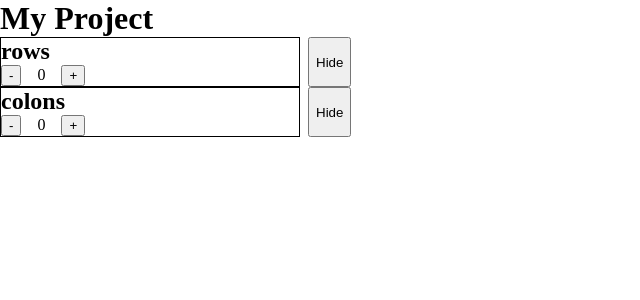
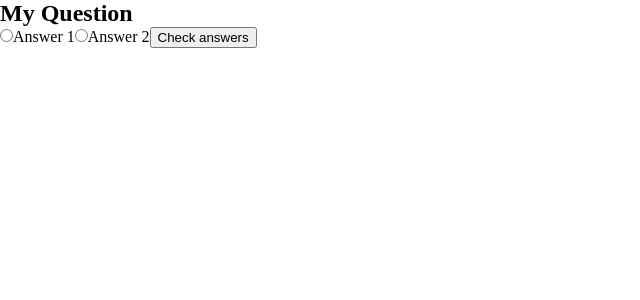
Before and after one commit to Liene31/react-exercise, a React (Vite) app: page / in a window 1280 px wide. Shown: the top 300 px of the page, without its empty margins (0-640 px from the left). Built offline with nearby package versions, Linux system fonts and the light colour scheme.

Commit message:
add radio test for form

```diff
--- a/src/App.jsx
+++ b/src/App.jsx
@@ -2,6 +2,7 @@ import { Calculator } from "./Calculator.jsx";
 import { filmData } from "./data.js";
 import { Movie } from "./Movie.jsx";
 import { Project } from "./Project.jsx";
+import { Radio } from "./Radio.jsx";
 
 function App() {
   return (
@@ -11,7 +12,8 @@ function App() {
     //   })}
     // </div>
     // <Calculator />
-    <Project />
+    // <Project />
+    <Radio />
   );
 }
 
--- /dev/null
+++ b/src/Radio.jsx
@@ -0,0 +1,46 @@
+import { useState } from "react";
+
+export const Radio = () => {
+  const [answerSelected, setAnswerSelected] = useState();
+
+  function handleAnswer(e) {
+    setAnswerSelected(e.target.value);
+  }
+
+  function handleSubmit(e) {
+    e.preventDefault();
+    console.log(`Answer selected is ${answerSelected}`);
+  }
+
+  console.log(answerSelected);
+
+  return (
+    <section className="game-play">
+      <div className="question-container">
+        <h2>My Question</h2>
+        <form>
+          <input
+            type="radio"
+            id="one"
+            name="answer"
+            value="Answer 1"
+            checked={answerSelected === "Answer 1"}
+            onChange={handleAnswer}
+          />
+          <label htmlFor="one">Answer 1</label>
+
+          <input
+            type="radio"
+            id="two"
+            name="answer"
+            value="Answer 2"
+            checked={answerSelected === "Answer 2"}
+            onChange={handleAnswer}
+          />
+          <label htmlFor="two">Answer 2</label>
+          <button onClick={handleSubmit}>Check answers</button>
+        </form>
+      </div>
+    </section>
+  );
+};
```
